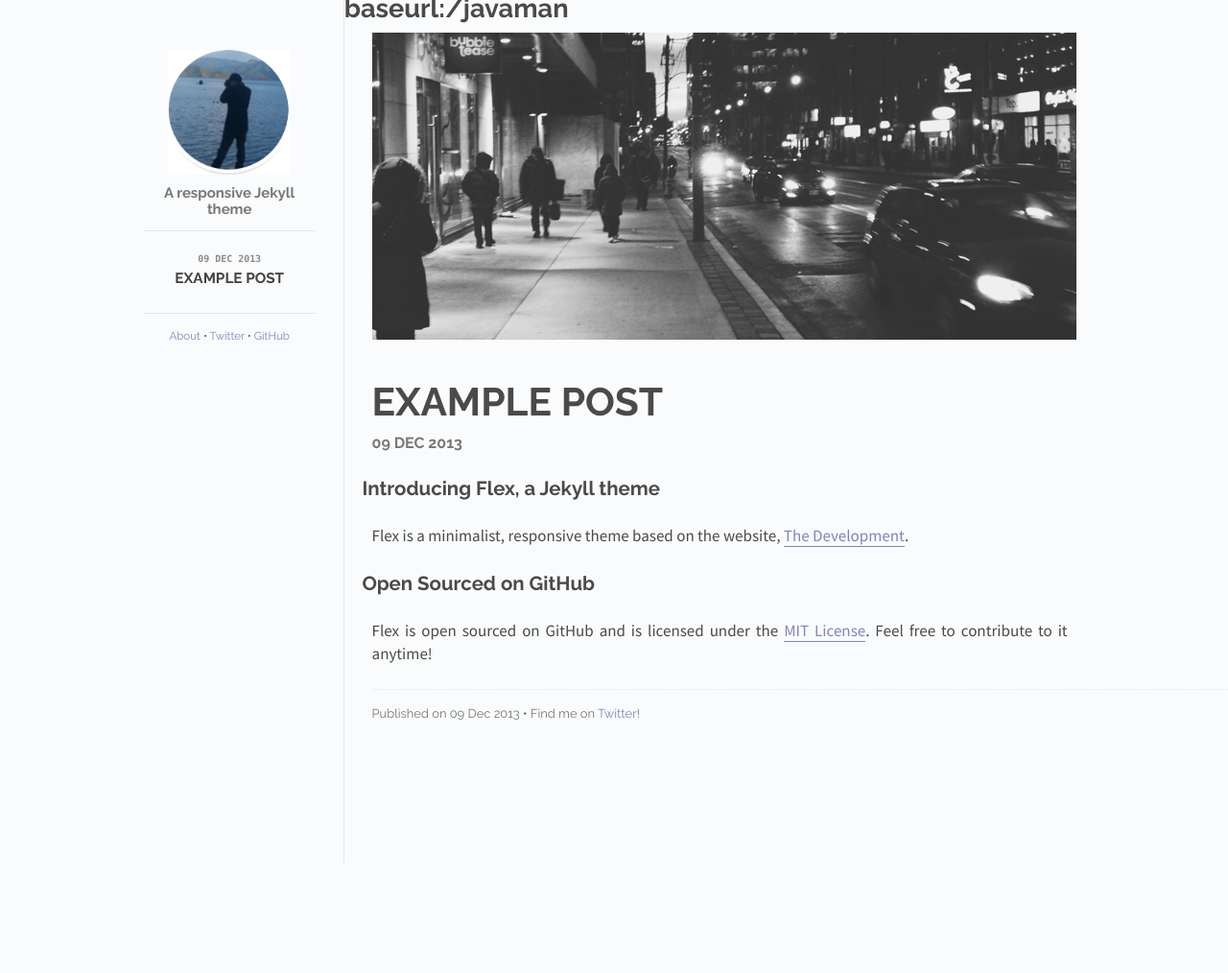
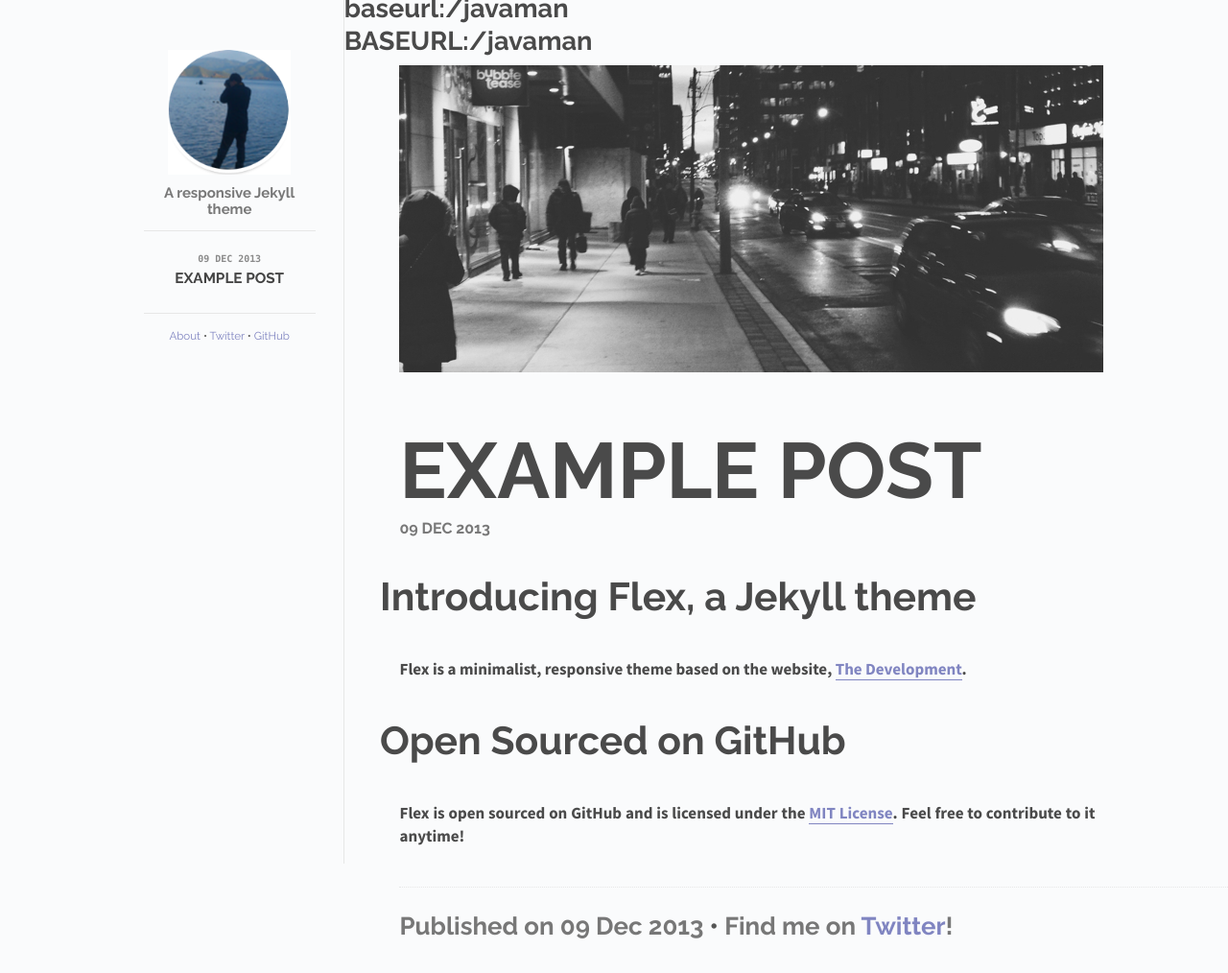
Before and after one commit to javamanyy/javamanyy, a Jekyll site: the page built from index.html, in a window 1280 px wide. Shown: the whole page at 96% size. Built offline with Jekyll 4.4.1, drawn with Linux system fonts in a browser that asks for light colours; Markdown is read by kramdown in place of the engine named in the settings; before the commit the page ends 934 px from its top, so only the background shows below that.

Commit message:
Update index.html

```diff
--- a/index.html
+++ b/index.html
@@ -2,7 +2,7 @@
 layout: default
 title: Home
 ---
-
+<h1>BASEURL:{{site.baseurl}}<h1><br/>
 {% assign page = site.posts.first %}
 {% assign content = page.content %}
 {% include post.html %}
```
